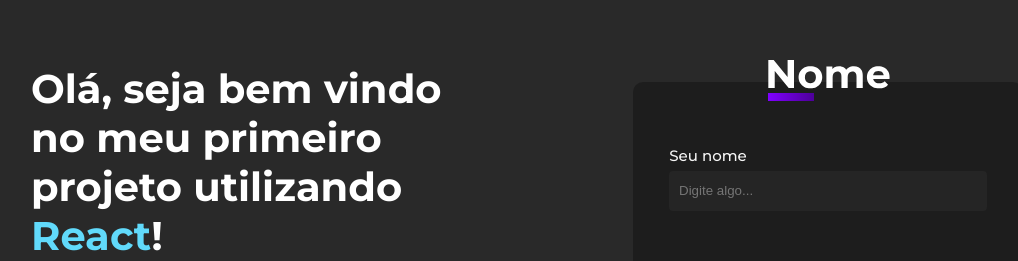
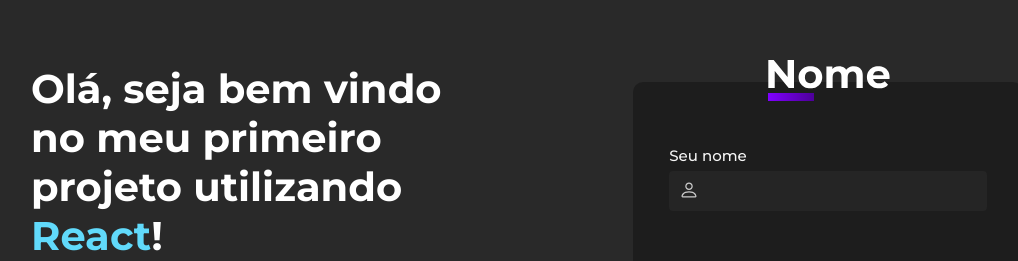
Before and after one commit to GabrielSantos9/projeto-interacao-react, a React (Vite) app: page / in a window 1280 px wide. Shown: the part 169-430 px from the top of the page, without its empty margins (113-1131 px from the left). Built offline with nearby package versions, Linux system fonts and the light colour scheme.

Commit message:
Input alinhado

```diff
--- a/src/Componentes/Introducao.jsx
+++ b/src/Componentes/Introducao.jsx
@@ -1,4 +1,5 @@
 import React, { useState } from "react";
+import iconeUsuario from "../img/person1.svg";
 
 import {
   Intro,
@@ -13,11 +14,12 @@
   LabelNome,
   SvgNome,
   BotaoProximo,
-  PreencherInput,
+  InputWrapper,
+  Icon,
   PreencherNome,
 } from "../Estilizações/ECampoNome";
 
-const Introducao = ({ ArmazenaNome }) => {
+const Introducao = () => {
   const [StorageName, setStorageName] = React.useState("");
 
   const handleChange = (event) => {
@@ -30,7 +32,6 @@
       alert("Por favor, insira seu nome.");
       return;
     }
-    // ArmazenaNome(StorageName);
     alert(StorageName);
   };
   return (
@@ -49,15 +50,16 @@
       <CampoNome>
         <SvgNome />
         <LabelNome htmlFor="nome">Seu nome</LabelNome>
-
+        <InputWrapper>
+          <Icon src={iconeUsuario} alt="search-icon"></Icon>
           <PreencherNome
             id="nome"
             type="text"
             name="nome"
             value={StorageName}
             onChange={handleChange}
-          placeholder="Digite algo..."
           ></PreencherNome>
+        </InputWrapper>
         <BotaoProximo type="button" onClick={handleSubmit}>
           próximo
         </BotaoProximo>
--- a/src/Estilizações/ECampoNome.jsx
+++ b/src/Estilizações/ECampoNome.jsx
@@ -1,5 +1,4 @@
 import styled from "styled-components";
-import iconeUsuario from "../img/person1.svg";
 import nomeSVG from "../img/NomeSVG.svg";
 
 export const CampoNome = styled.form`
@@ -28,18 +27,11 @@
 export const Icon = styled.img`
   position: absolute;
   left: 10px;
-  top: 50%;
+  top: 55%;
   transform: translateY(-50%);
   width: 20px;
   height: 20px;
 `;
-
-export const PreencherInput = () => (
-    // <PreencherNome placeholder="Digite algo..." ></PreencherNome>
-  <InputWrapper>
-    <Icon src={iconeUsuario} alt="search icon" />
-  </InputWrapper>
-);
 
 export const SVG = styled.img`
   position: absolute;
@@ -53,8 +45,7 @@
 export const PreencherNome = styled.input`
   width: 318px;
   height: 40px;
-  /* padding: 10px 10px 10px 40px; */
-  padding-left: 10px;
+  padding: 10px 10px 10px 40px;
   border-radius: 4px;
   outline: none;
   background-color: hsl(0deg 0% 16% / 70%);
@@ -85,5 +76,5 @@
   border-radius: 8px;
   cursor: pointer;
   background: linear-gradient(45deg, #8000ff, #4d0099);
-  text-transform: uppercase;
+  text-transform: uppercase;
 `;
```
Lines whose indentation alone changed are shown as unchanged.
